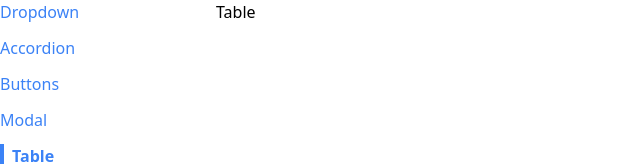
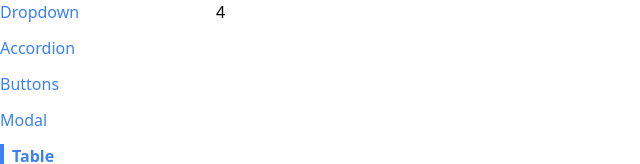
Before and after one commit to Jeungbin/react-udemy-lecture, a React (Create React App) app: page /table in a window 1280 px wide. Shown: the top 164 px of the page, without its empty margins (0-640 px from the left). Built offline with nearby package versions, Linux system fonts and the light colour scheme.

Commit message:
#15 : Communicate data  to table

```diff
--- a/src/10.Navigation and Routing/components/Table.js
+++ b/src/10.Navigation and Routing/components/Table.js
@@ -1,5 +1,5 @@
 import React from "react";
 
-export default function Table() {
-  return <div>Table</div>;
+export default function Table({ data }) {
+  return <div>{data.length}</div>;
 }
--- a/src/10.Navigation and Routing/pages/TablePage.js
+++ b/src/10.Navigation and Routing/pages/TablePage.js
@@ -1,9 +1,15 @@
 import Table from "../components/Table";
 
 function TablePage() {
+  const data = [
+    { name: "Orange", color: "bg-orange-500", score: 5 },
+    { name: "Apple", color: "bg-red-500", score: 5 },
+    { name: "Banana", color: "bg-yellow-500", score: 5 },
+    { name: "Lime", color: "bg-green-500", score: 5 },
+  ];
   return (
     <div>
-      <Table />
+      <Table data={data} />
     </div>
   );
 }
```
